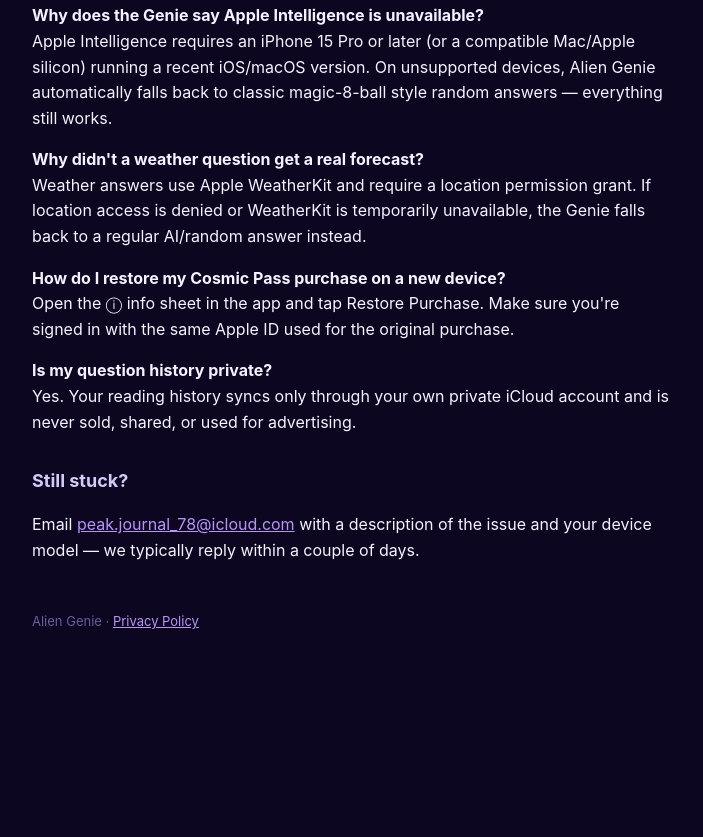
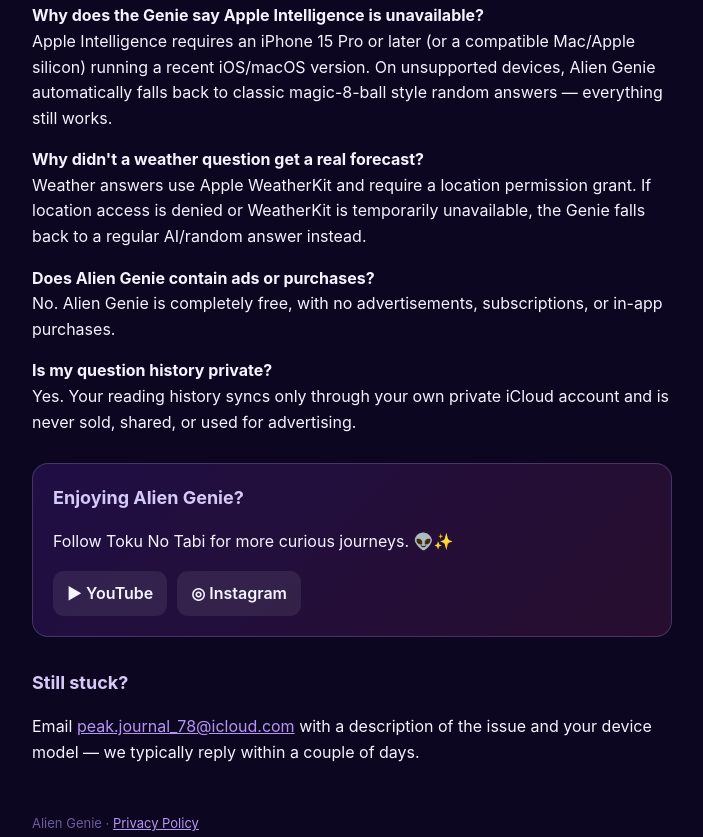
Before and after one commit to ErikRedt/app-privacy, a plain HTML site: page alien-genie/support/index.html in a window 1280 px wide. Shown: the part 353-1190 px from the top of the page, without its empty margins (288-991 px from the left). Before the commit the page ends 1033 px from the top, so only its background shows below. Drawn offline with Linux system fonts and the light colour scheme.

Commit message:
Update Alien Genie privacy and support pages

```diff
--- a/alien-genie/support/index.html
+++ b/alien-genie/support/index.html
@@ -41,6 +41,34 @@
     font-weight: 600;
     text-decoration: none;
   }
+  .follow-box {
+    background: linear-gradient(135deg, rgba(124,58,237,0.18), rgba(236,72,153,0.12));
+    border: 1px solid rgba(196,181,253,0.22);
+    border-radius: 16px;
+    padding: 20px;
+    margin: 28px 0 8px;
+  }
+  .follow-box h2 {
+    margin: 0 0 6px;
+  }
+  .social-links {
+    display: flex;
+    flex-wrap: wrap;
+    gap: 10px;
+    margin-top: 14px;
+  }
+  .social-link {
+    display: inline-block;
+    padding: 10px 14px;
+    border-radius: 11px;
+    background: rgba(255,255,255,0.08);
+    color: #f5f3ff;
+    font-weight: 600;
+    text-decoration: none;
+  }
+  .social-link:hover {
+    background: rgba(183,148,246,0.18);
+  }
   footer {
     margin-top: 48px;
     font-size: 13px;
@@ -65,11 +93,20 @@
   <p><strong>Why didn't a weather question get a real forecast?</strong><br>
   Weather answers use Apple WeatherKit and require a location permission grant. If location access is denied or WeatherKit is temporarily unavailable, the Genie falls back to a regular AI/random answer instead.</p>
 
-  <p><strong>How do I restore my Cosmic Pass purchase on a new device?</strong><br>
-  Open the ⓘ info sheet in the app and tap Restore Purchase. Make sure you're signed in with the same Apple ID used for the original purchase.</p>
+  <p><strong>Does Alien Genie contain ads or purchases?</strong><br>
+  No. Alien Genie is completely free, with no advertisements, subscriptions, or in-app purchases.</p>
 
   <p><strong>Is my question history private?</strong><br>
   Yes. Your reading history syncs only through your own private iCloud account and is never sold, shared, or used for advertising.</p>
+
+  <div class="follow-box">
+    <h2>Enjoying Alien Genie?</h2>
+    <p>Follow Toku No Tabi for more curious journeys. 👽✨</p>
+    <div class="social-links">
+      <a class="social-link" href="https://www.youtube.com/@Toku_No_Tabi" rel="noopener noreferrer">▶ YouTube</a>
+      <a class="social-link" href="https://www.instagram.com/toku_no_tabi" rel="noopener noreferrer">◎ Instagram</a>
+    </div>
+  </div>
 
   <h2>Still stuck?</h2>
   <p>Email <a href="mailto:peak.journal_78@icloud.com">peak.journal_78@icloud.com</a> with a description of the issue and your device model — we typically reply within a couple of days.</p>
```
Also changed, not shown: alien-genie/privacy/index.html (+38 -4 lines).
